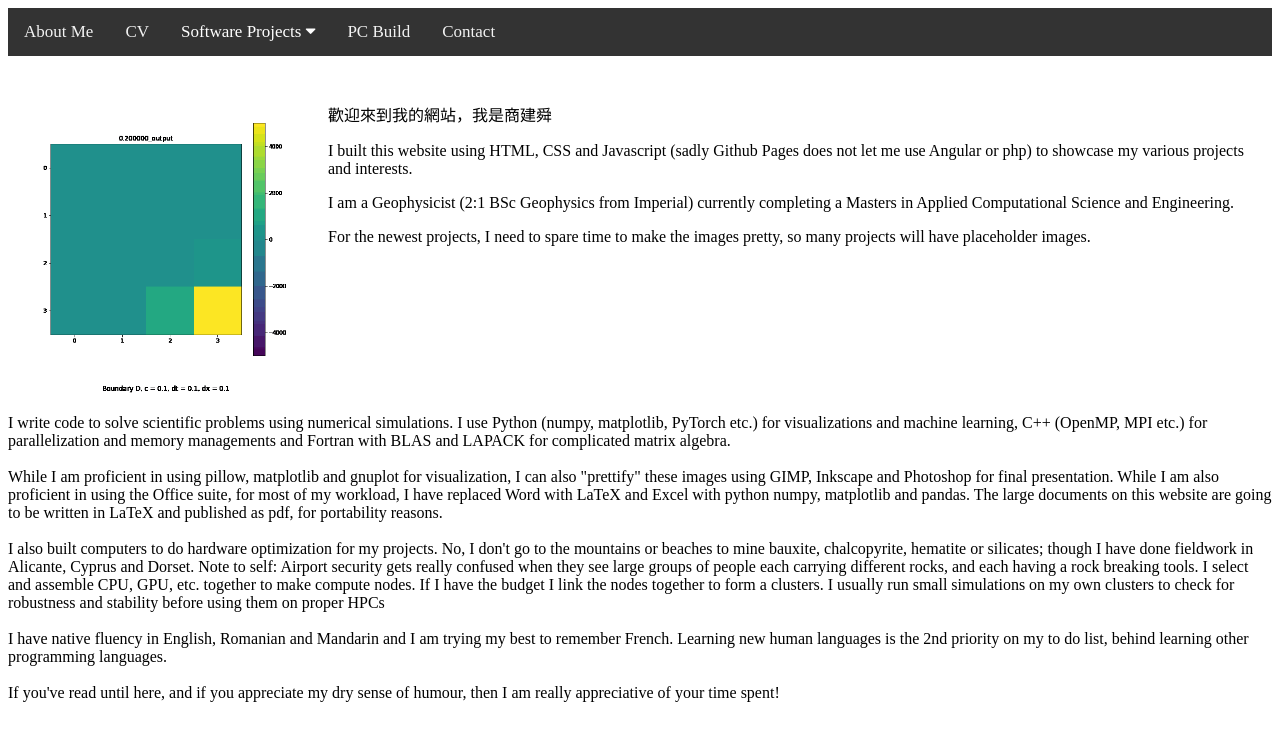
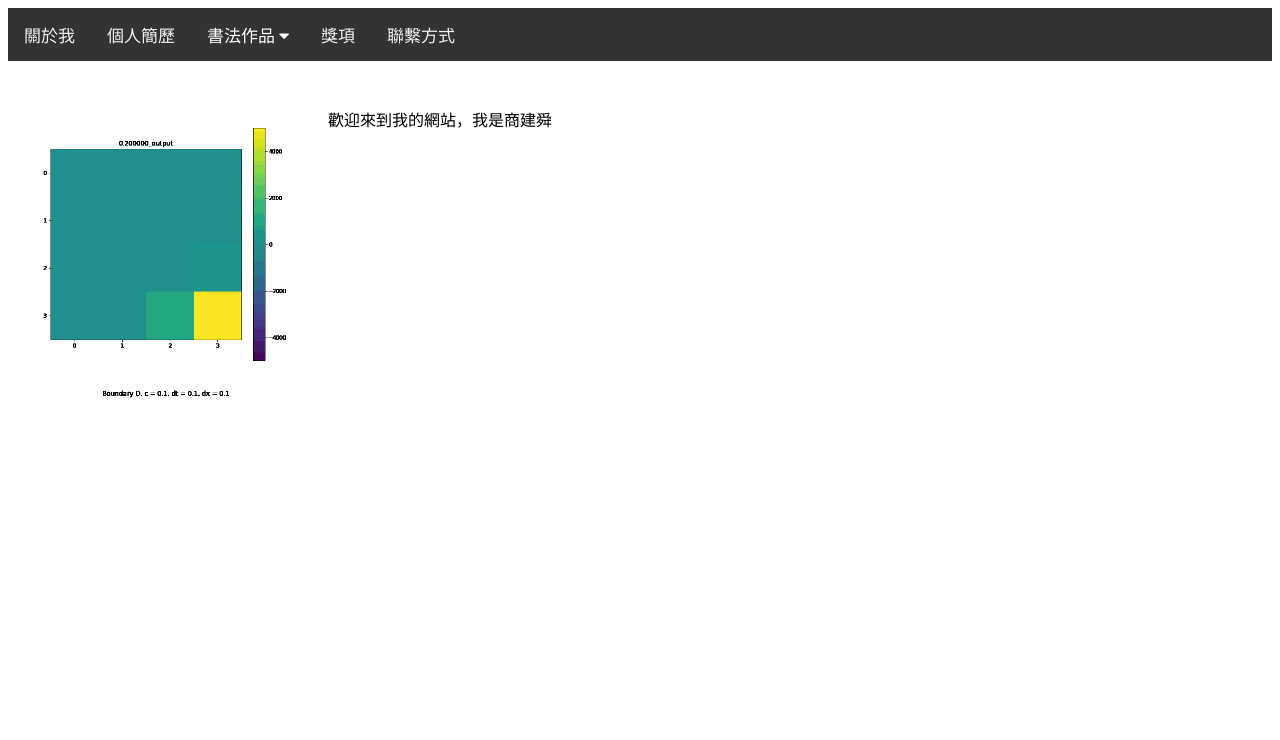
Before and after one commit to shangdu666/shangdu666.github.io, a plain HTML site: page index.html in a window 1280 px wide. Drawn offline with Linux system fonts and the light colour scheme.

Commit message:
Index.html update

```diff
--- a/index.html
+++ b/index.html
@@ -6,7 +6,7 @@
 
     <head>
         <link rel="icon" type="image/png" href="/favicon.png"/>
-        <title> Welcome! </title>
+        <title> 商建舜的個人網站 </title>
         <link rel = "stylesheet" href = "/styles.css">
 
     </head>
@@ -22,24 +22,24 @@
       <div class="topnav" id="myTopnav">
 
 
-          <a href="/index.html" class="active">About Me</a>
-          <a href="/CV/CV.html">CV</a>
+          <a href="/index.html" class="active">關於我</a>
+          <a href="/CV/CV.html">個人簡歷</a>
 
 
           <div class="dropdown">
-            <button class="dropbtn"> Software Projects
+            <button class="dropbtn"> 書法作品
               <i class="fa fa-caret-down"></i>
             </button>
             <div class="dropdown-content">
-              <a href="/Cxx_projects/Cxx_projects.html">C++</a>
-              <a href="/Python_projects/Python_projects.html">Python</a>
-              <a href="/Fortran_projects/Fortran_projects.html">Fortran</a>
-              <a href="/Snippets/Snippets.html"> Snippets </a>
+              <a href="/Cxx_projects/Cxx_projects.html">作品分類1</a>
+              <a href="/Python_projects/Python_projects.html">作品分類2</a>
+              <a href="/Fortran_projects/Fortran_projects.html">作品分類3</a>
+              <a href="/Snippets/Snippets.html"> 作品分類4 </a>
             </div>
           </div>
 
-          <a href="/PC_build/PC_build.html"> PC Build </a>
-          <a href="/Contact/Contact.html">Contact</a>
+          <a href="/PC_build/PC_build.html"> 獎項 </a>
+          <a href="/Contact/Contact.html">聯繫方式</a>
 
 
           <!-- This is for the respnsive design to collapse-->
@@ -66,11 +66,11 @@
 
             <p>歡迎來到我的網站，我是商建舜</p>
 
-            <p>I built this website using HTML, CSS and Javascript (sadly Github Pages does not let me use Angular or php) to showcase my various projects and interests. </p>
+            <p> </p>
 
-            <p>I am a Geophysicist (2:1 BSc Geophysics from Imperial) currently completing a Masters in Applied Computational Science and Engineering. </p>
+            <p> </p>
 
-            <p> For the newest projects, I need to spare time to make the images pretty, so many projects will have placeholder images.</p>
+            <p> </p>
 
         </div>
 
@@ -78,26 +78,5 @@
 
 
 
-
-
-
-      <p>I write code to solve scientific problems using numerical simulations. I use Python (numpy, matplotlib, PyTorch etc.) for visualizations and machine learning, C++ (OpenMP, MPI etc.) for parallelization and memory managements and Fortran with BLAS and LAPACK for complicated matrix algebra.
-
-      <br><br>
-
-      While I am proficient in using pillow, matplotlib and gnuplot for visualization, I can also "prettify" these images using GIMP, Inkscape and Photoshop for final presentation. While I am also proficient in using the Office suite, for most of my workload, I have replaced Word with LaTeX and Excel with python numpy, matplotlib and pandas. The large documents on this website are going to be written in LaTeX and published as pdf, for portability reasons.
-
-      <br><br>
-
-      I also built computers to do hardware optimization for my projects. No, I don't go to the mountains or beaches to mine bauxite, chalcopyrite, hematite or silicates; though I have done fieldwork in Alicante, Cyprus and Dorset. Note to self: Airport security gets really confused when they see large groups of people each carrying different rocks, and each having a rock breaking tools. I select and assemble CPU, GPU, etc. together to make compute nodes. If I have the budget I link the nodes together to form a clusters. I usually run small simulations on my own clusters to check for robustness and stability before using them on proper HPCs
-
-      <br><br>
-
-      I have native fluency in English, Romanian and Mandarin and I am trying my best to remember French. Learning new human languages is the 2nd priority on my to do list, behind learning other programming languages.
-
-      <br><br>
-
-      If you've read until here, and if you appreciate my dry sense of humour, then I am really appreciative of your time spent! </p>
-
    </body>
 </html>
```
Also changed, not shown: 2 other files.
